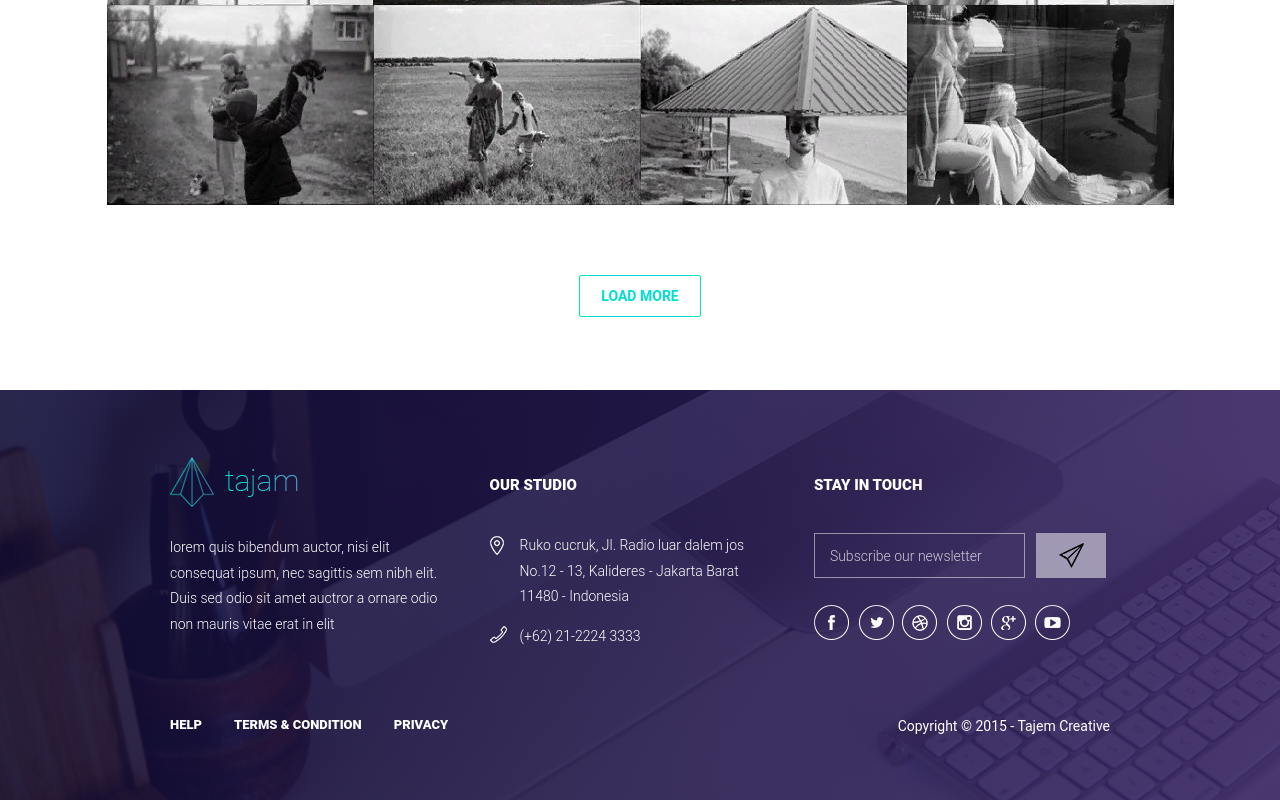
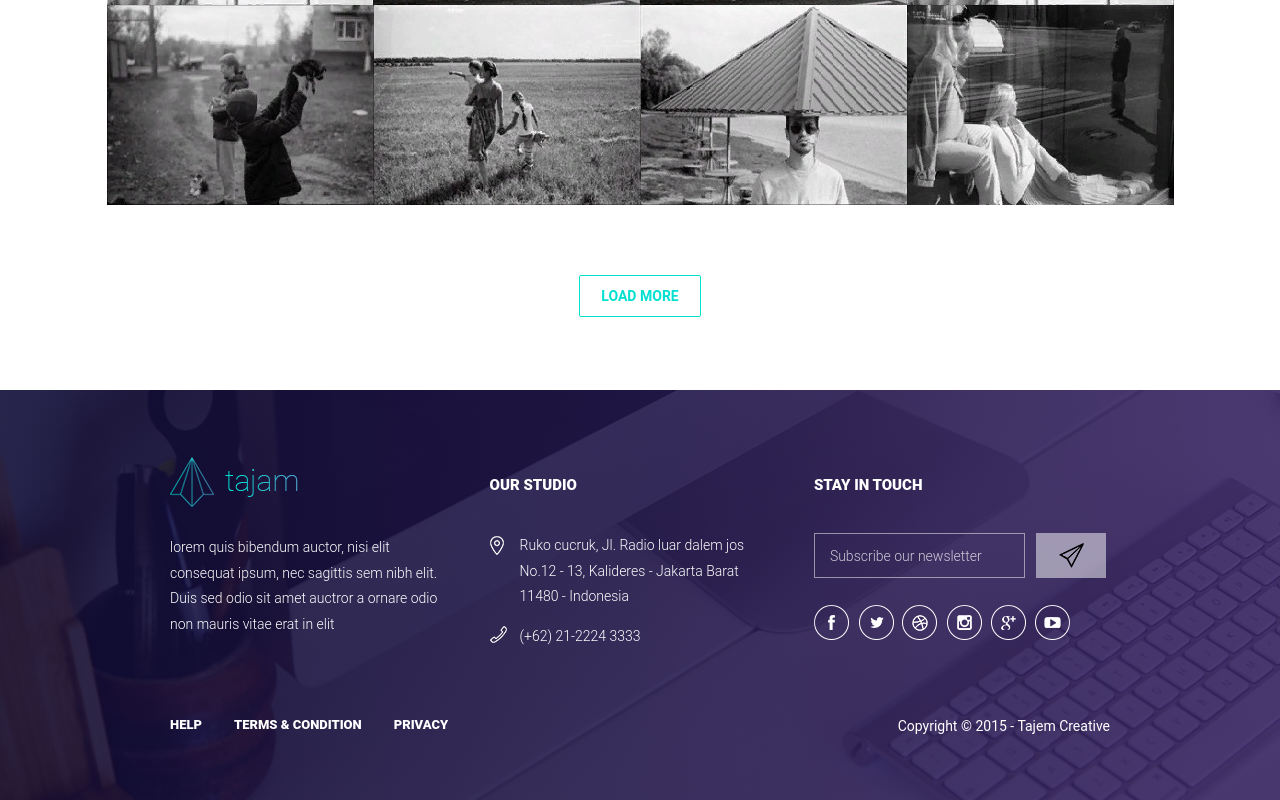
Before and after one commit to pavlovskiypavel89/CreativeAgencyLayout, a plain HTML site: page index.html in a window 1280 px wide. Shown: the part 2742-3542 px from the top of the page. Drawn offline with Linux system fonts and the light colour scheme.

Commit message:
Update styles.css

```diff
--- a/css/styles.css
+++ b/css/styles.css
@@ -613,7 +613,7 @@ main {
   position: relative;
   min-height: 400px;
   margin-top: -400px;
-  background: rgb(207, 208, 210) url("../imgs/bgfootermin.jpg") no-repeat 0 0 / cover;
+  background: rgb(207, 208, 210) url("../imgs/bgfootermin.jpg") no-repeat -34px 0 / cover;
 }
 
 .footer.block .content-description {
```
